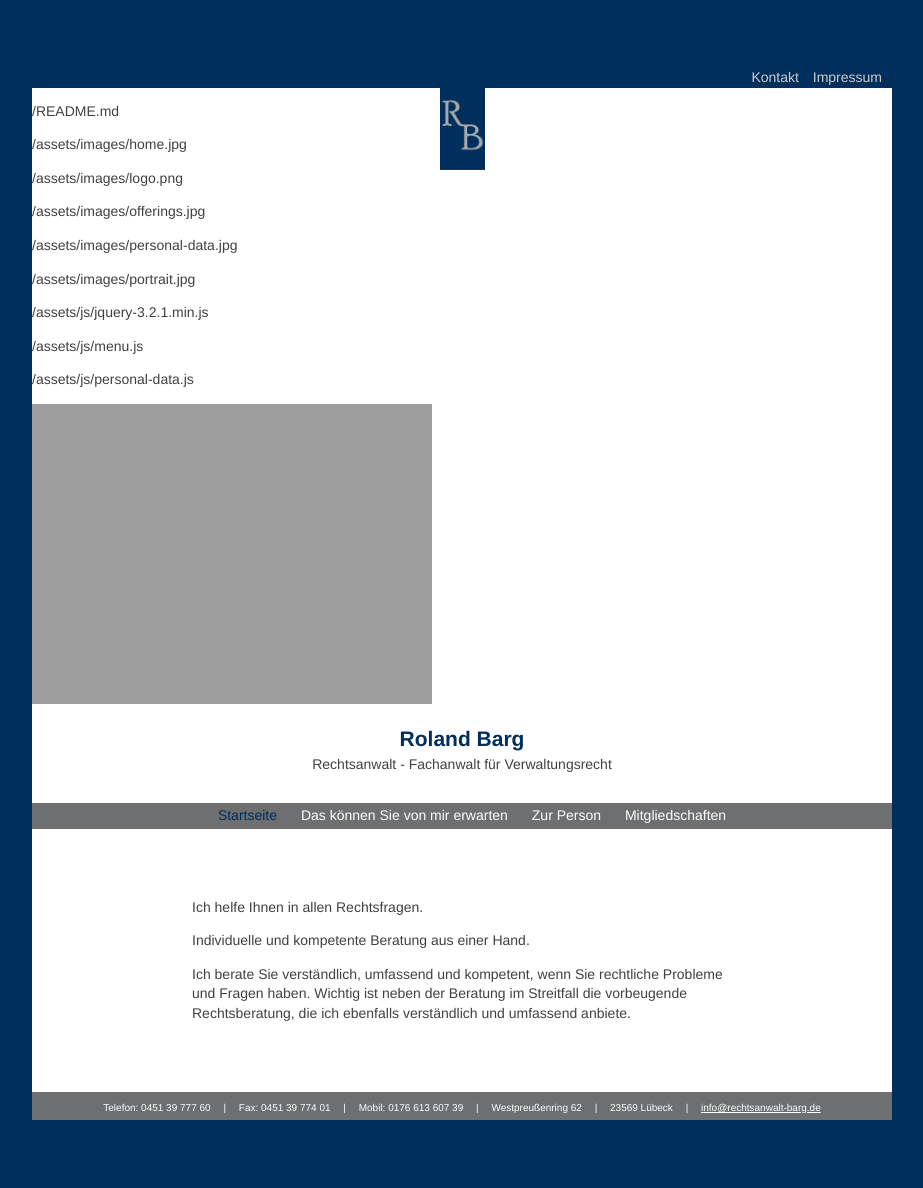
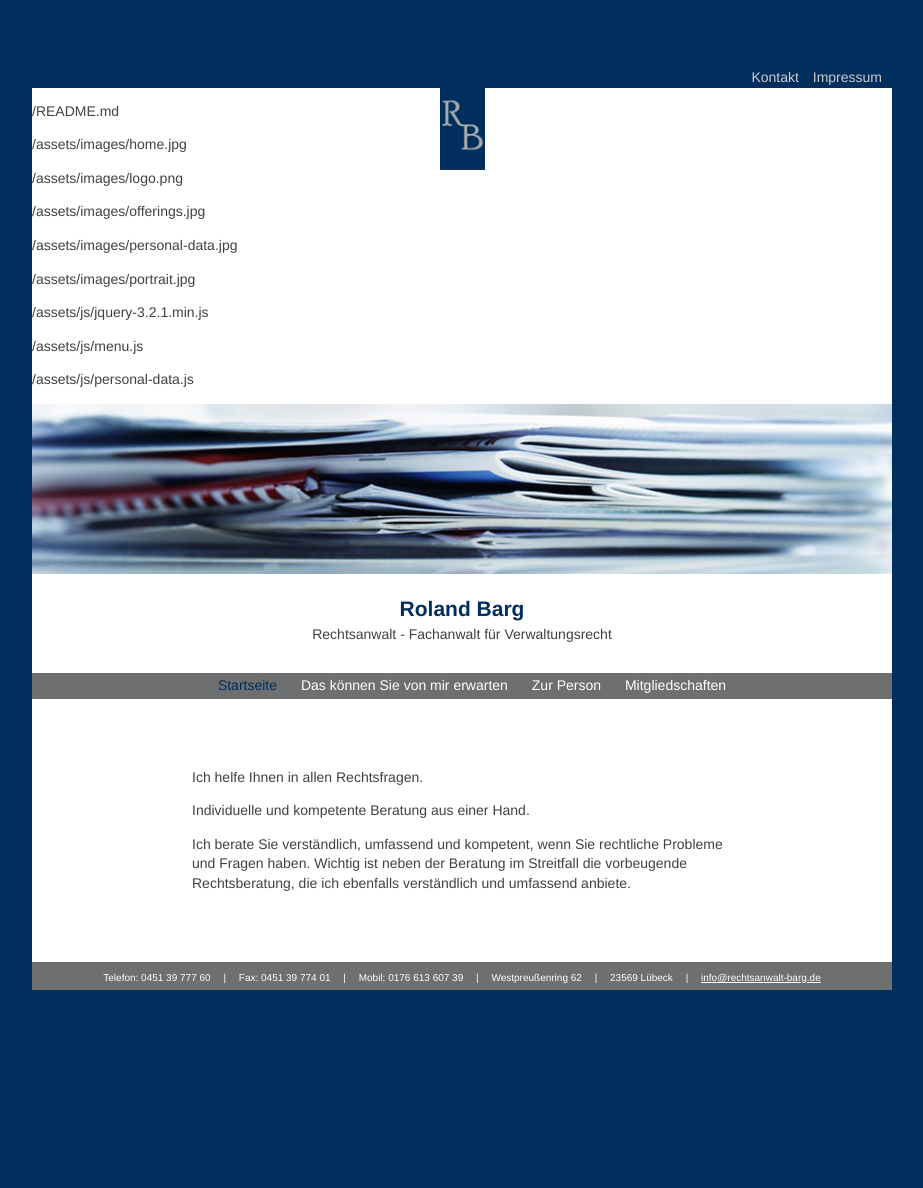
Before and after one commit to RWCB/rechtsanwalt-barg, a Jekyll site: the page built from index.md, in a window 1280 px wide. Shown: the whole page, without its empty margins (178-1101 px from the left). Built offline with Jekyll 4.4.1, drawn with Linux system fonts in a browser that asks for light colours; our own code applies the rules of GitHub Pages for plain Markdown files; a script that is not in the unit is left out; the repository's description, which GitHub fills in, is left out; after the commit the page ends 1058 px from its top, so only the background shows below that.

Commit message:
Update default.html

```diff
--- a/_layouts/default.html
+++ b/_layouts/default.html
@@ -27,19 +27,18 @@
       </topmenu>
 
       {% capture imageUrl %}{{page.url | prepend: '/assets/images/' | replace:'.html','.jpg'}}{% endcapture %}
-      {% assign exists = false %}
+      {% assign exists = "false" %}
       {% for image in site.static_files %}
       <p>{{ image.path }}</p>
         {% if image.path == imageUrl %}
-          {% assign exists = true %}
+          {% assign exists = "true" %}
         {% endif %}
       {% endfor %}
 
-      {% if exists %}
+      {% if exists == "true" %}
         <img src="{{ imageUrl | relative_url }}"/>
       {% else %}
-        <img src="{{ imageUrl | relative_url }}"/>
-        <!--<img src="{{ '/assets/images/home.jpg' | relative_url }}"/>-->
+        <img src="{{ '/assets/images/home.jpg' | relative_url }}"/>
       {% endif %}
       <img class="logo" src="{{ '/assets/images/logo.png' | relative_url }}"/>
 
```
